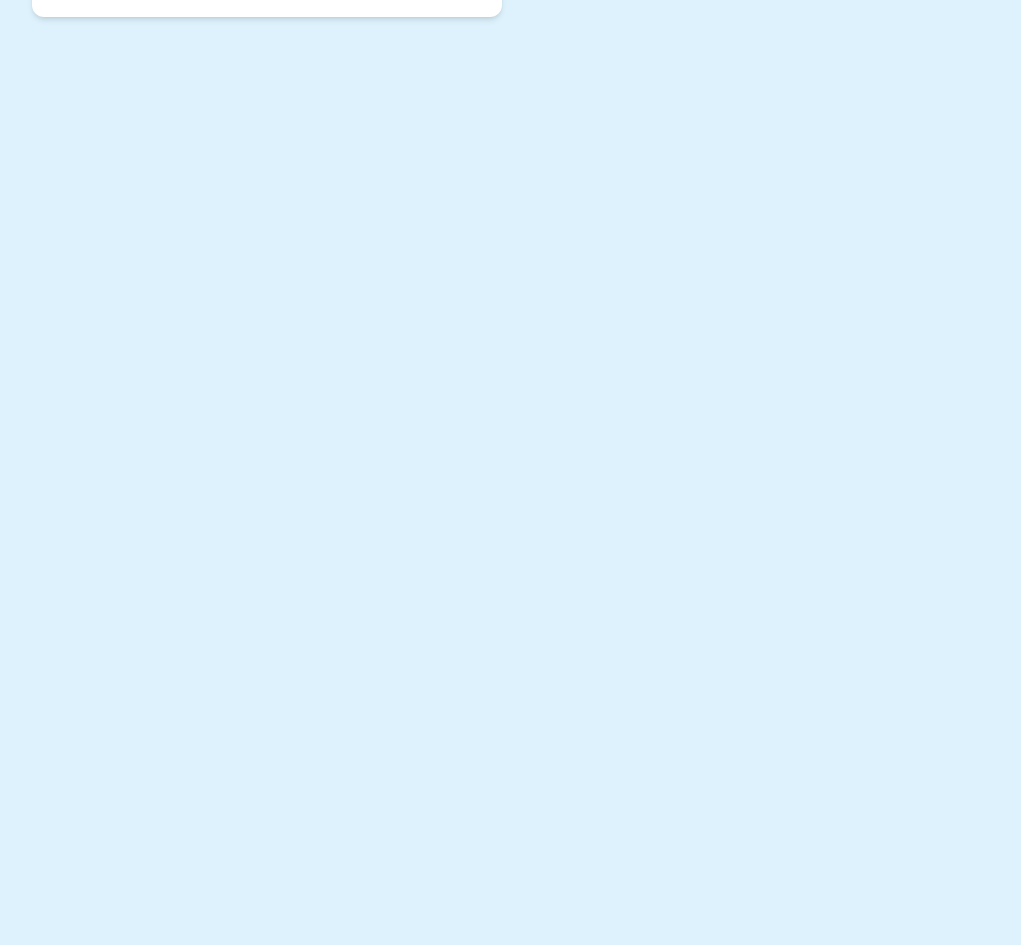
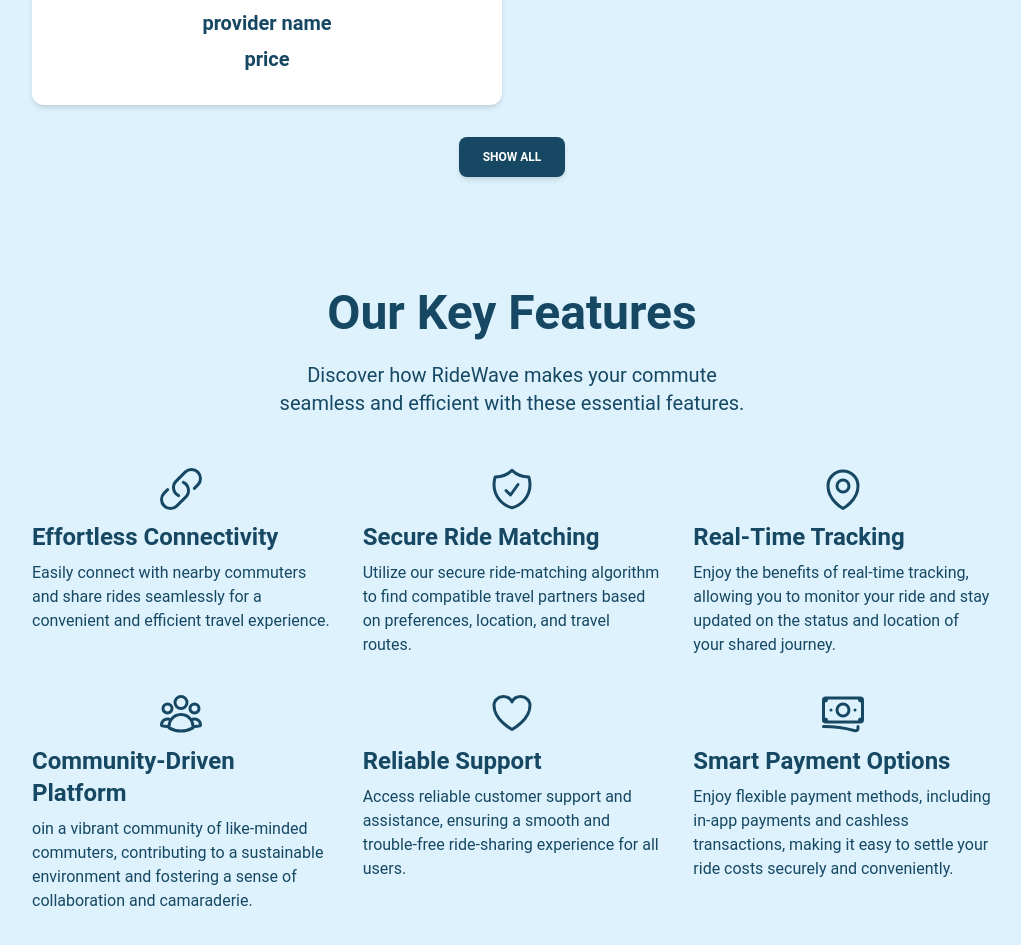
Before and after one commit to mhlehri/RideWave, a React (Vite) app: page / in a window 1280 px wide. Shown: the part 1369-2314 px from the top of the page, without its empty margins (128-1149 px from the left). Before the commit the page ends 1482 px from the top, so only its background shows below. Built offline with nearby package versions, Linux system fonts and the light colour scheme; no server answers.

Commit message:
extra: features section added

```diff
--- /dev/null
+++ b/src/Components/Features/Features.jsx
@@ -0,0 +1,80 @@
+import {
+  BanknotesIcon,
+  HeartIcon,
+  LinkIcon,
+  MapPinIcon,
+  ShieldCheckIcon,
+  UserGroupIcon,
+} from "@heroicons/react/24/outline";
+
+const Features = () => {
+  return (
+    <div className="my-28">
+      {/* features section title*/}
+      <div className="text-center space-y-6">
+        <h1 className="text-5xl font-bold">Our Key Features</h1>
+        <h4 className="text-xl w-1/2 mx-auto">
+          Discover how RideWave makes your commute seamless and efficient with
+          these essential features.
+        </h4>
+      </div>
+
+      {/* features... */}
+      <div className="grid grid-cols-3  justify-center gap-8 my-12">
+        <div>
+          <LinkIcon className="w-12 mx-auto mb-2"></LinkIcon>
+          <h1 className="text-2xl font-bold mb-2">Effortless Connectivity</h1>
+          <p>
+            Easily connect with nearby commuters and share rides seamlessly for
+            a convenient and efficient travel experience.
+          </p>
+        </div>
+        <div>
+          <ShieldCheckIcon className="w-12 mx-auto mb-2"></ShieldCheckIcon>
+          <h1 className="text-2xl font-bold mb-2">Secure Ride Matching</h1>
+          <p>
+            Utilize our secure ride-matching algorithm to find compatible travel
+            partners based on preferences, location, and travel routes.
+          </p>
+        </div>
+        <div>
+          <MapPinIcon className="w-12 mx-auto mb-2"></MapPinIcon>
+          <h1 className="text-2xl font-bold mb-2">Real-Time Tracking</h1>
+          <p>
+            Enjoy the benefits of real-time tracking, allowing you to monitor
+            your ride and stay updated on the status and location of your shared
+            journey.
+          </p>
+        </div>
+        <div>
+          <UserGroupIcon className="w-12 mx-auto mb-2"></UserGroupIcon>
+          <h1 className="text-2xl font-bold mb-2">Community-Driven Platform</h1>
+          <p>
+            oin a vibrant community of like-minded commuters, contributing to a
+            sustainable environment and fostering a sense of collaboration and
+            camaraderie.
+          </p>
+        </div>
+        <div>
+          <HeartIcon className="w-12 mx-auto mb-2"></HeartIcon>
+          <h1 className="text-2xl font-bold mb-2 ">Reliable Support</h1>
+          <p>
+            Access reliable customer support and assistance, ensuring a smooth
+            and trouble-free ride-sharing experience for all users.
+          </p>
+        </div>
+        <div>
+          <BanknotesIcon className="w-12 mx-auto mb-2"></BanknotesIcon>
+          <h1 className="text-2xl font-bold mb-2 ">Smart Payment Options</h1>
+          <p>
+            Enjoy flexible payment methods, including in-app payments and
+            cashless transactions, making it easy to settle your ride costs
+            securely and conveniently.
+          </p>
+        </div>
+      </div>
+    </div>
+  );
+};
+
+export default Features;
--- a/src/Components/ServicesHome/ServicesHome.jsx
+++ b/src/Components/ServicesHome/ServicesHome.jsx
@@ -1,4 +1,4 @@
-import { Card, CardHeader, CardBody } from "@material-tailwind/react";
+import { Card, CardHeader, CardBody, Button } from "@material-tailwind/react";
 
 export function ServicesHome() {
   return (
@@ -6,13 +6,22 @@ export function ServicesHome() {
       <h1 className="text-5xl font-bold">Popular Services</h1>
       <div className="mt-24 grid grid-cols-2 gap-5 ">
         <Card className="">
-          <CardHeader floated={false} className="h-80">
-            <img src="/img/team-3.jpg" alt="profile-picture" />
+          <CardHeader floated={false} className="">
+            <img
+              src="https://ca-times.brightspotcdn.com/dims4/default/c987ae9/2147483647/strip/true/crop/2048x1363+0+0/resize/1200x799!/quality/75/?url=https%3A%2F%2Fcalifornia-times-brightspot.s3.amazonaws.com%2F51%2F61%2F56bc6796fb9f847b62a830e4a6db%2Fla-167754-me-0908-bikelane1-wjs-jpg-20150706"
+              alt="profile-picture"
+            />
           </CardHeader>
           <CardBody className="text-center text-[#164863]">
-            <h4 className="mb-2 text-2xl font-bold">Natalie Paisley</h4>
+            <h4 className="mb-2 text-2xl font-bold">City Commute Share</h4>
+            <p className="mb-2 text-xl font-bold">description</p>
+            <p className="mb-2 text-xl font-bold">provider name</p>
+            <p className="mb-2 text-xl font-bold">price</p>
           </CardBody>
         </Card>
+      </div>
+      <div className="text-center my-8">
+        <Button className="bg-[#164863]">Show All</Button>
       </div>
     </div>
   );
--- a/src/Pages/Home/Home.jsx
+++ b/src/Pages/Home/Home.jsx
@@ -1,4 +1,5 @@
 import Banner from "../../Components/Banner/Banner";
+import Features from "../../Components/Features/Features";
 import { ServicesHome } from "../../Components/ServicesHome/ServicesHome";
 
 const Home = () => {
@@ -6,6 +7,7 @@ const Home = () => {
     <div>
       <Banner></Banner>
       <ServicesHome></ServicesHome>
+      <Features></Features>
     </div>
   );
 };
```
